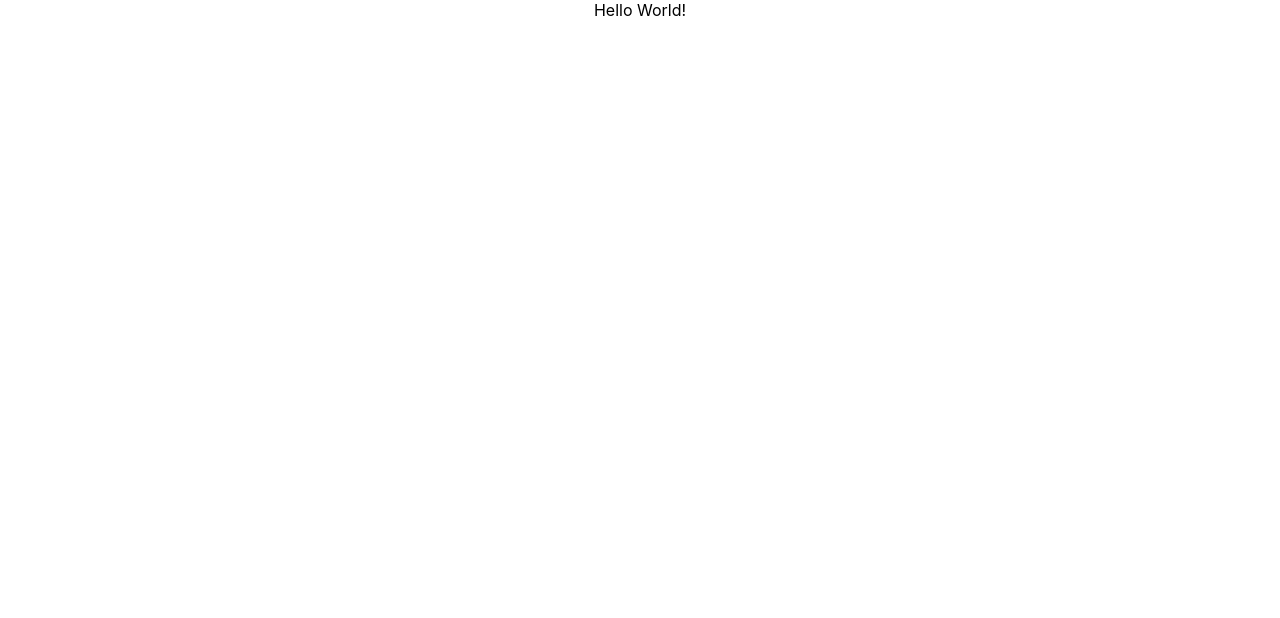
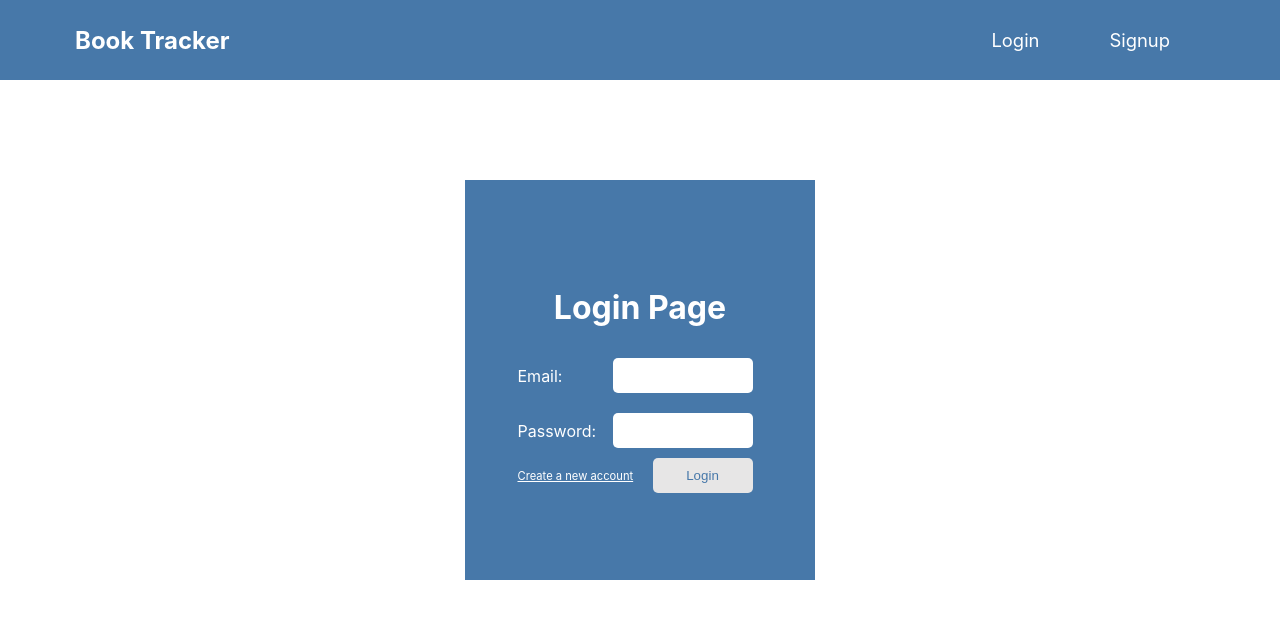
Before and after one commit to alyosha-bar/book-tracker, a React (Create React App) app: page /login in a window 1280 px wide. Shown: the top 618 px of the page. Built offline with nearby package versions, Linux system fonts and the light colour scheme.

Commit message:
login form

```diff
--- a/package.json
+++ b/package.json
@@ -9,6 +9,7 @@
     "@testing-library/user-event": "^13.5.0",
     "react": "^18.3.1",
     "react-dom": "^18.3.1",
+    "react-router-dom": "^6.26.2",
     "react-scripts": "5.0.1",
     "web-vitals": "^2.1.4"
   },
--- a/public/index.html
+++ b/public/index.html
@@ -24,7 +24,7 @@
       work correctly both with client-side routing and a non-root public URL.
       Learn how to configure a non-root public URL by running `npm run build`.
     -->
-    <title>React App</title>
+    <title> Book Tracker </title>
   </head>
   <body>
     <noscript>You need to enable JavaScript to run this app.</noscript>
--- a/src/App.css
+++ b/src/App.css
@@ -1,38 +1,108 @@
-.App {
-  text-align: center;
+
+/* navbar */
+
+.navbar {
+    height: 10vh;
+    background-color: #4778a9;
+    display: flex;
+    justify-content: space-between;
+    align-items: center;
 }
 
-.App-logo {
-  height: 40vmin;
-  pointer-events: none;
+.logo {
+    font-size: 1.5rem;
+    margin-left: 75px;
+    color: white;
 }
 
-@media (prefers-reduced-motion: no-preference) {
-  .App-logo {
-    animation: App-logo-spin infinite 20s linear;
-  }
+.links {
+    display: flex;
+    justify-content: space-around;
+    align-items: center;
+    margin-right: 75px;
 }
 
-.App-header {
-  background-color: #282c34;
-  min-height: 100vh;
+.navbar a {
+    color: white;
+    text-decoration: none;
+    font-size: 1.15rem;
+    padding: 35px;
+}
+
+.navbar a:hover {
+    color: #e7e6e6;
+}
+
+
+/* Login Form */
+.login-page {
   display: flex;
-  flex-direction: column;
+  justify-content: center;
   align-items: center;
-  justify-content: center;
-  font-size: calc(10px + 2vmin);
+  margin: 100px;
+}
+
+.title {
   color: white;
 }
 
-.App-link {
-  color: #61dafb;
+.login-form {
+    display: flex;
+    flex-direction: column;
+    justify-content: center;
+    align-items: center;
+    height: 50vh;
+    width: 25vw;
+    min-width: 350px;
+    background-color: #4778a9;
 }
 
-@keyframes App-logo-spin {
-  from {
-    transform: rotate(0deg);
-  }
-  to {
-    transform: rotate(360deg);
-  }
+.label-group {
+    display: flex;
+    justify-content: space-between;
+    align-items: center;
+    width: 70%;
 }
+
+.login-form label {
+    color: white;
+}
+
+.login-form input {
+    margin: 10px;
+    padding: 10px;
+    width: 120px;
+    border: none;
+    border-radius: 5px;
+}
+
+.btn-group {
+  display: flex;
+  justify-content: space-between;
+  align-items: center;
+  width: 70%;
+}
+
+.btn-group a {
+    color: white;
+    text-decoration: none;
+    font-size: 0.7rem;
+    text-decoration: underline;
+}
+
+.btn-group button {
+    padding: 10px;
+    margin: 0 10px;
+    width: 100px;
+    border: none;
+    border-radius: 5px;
+    background-color: #e7e6e6;
+    color: #4778a9;
+}
+
+.btn-group button:hover {
+  cursor: pointer;
+    background-color: #317536;
+    color: #e7e6e6;
+    border: 0.1px solid #e7e6e6;
+}
--- a/src/App.js
+++ b/src/App.js
@@ -1,9 +1,35 @@
 import './App.css';
+import {
+  BrowserRouter as Router,
+  Routes,
+  Route,
+  Link
+} from "react-router-dom";
+import Home from './components/Home';
+import Login from './components/Login';
+import Signup from './components/Signup';
+import Dashboard from './components/Dashboard';
+import Navbar from './components/Navbar';
+
+
+// make a navbar component
 
 function App() {
   return (
     <div className="App">
-      Hello World!
+      <Router>
+
+        <Navbar />
+
+
+
+        <Routes>
+          <Route path="/" element={<Home />} />
+          <Route path="/login" element={<Login />} />
+          <Route path="/signup" element={<Signup />} />
+          <Route path='/dashboard' element={<Dashboard />} />
+        </Routes>
+      </Router>
     </div>
   );
 }
--- /dev/null
+++ b/src/components/Dashboard.jsx
@@ -0,0 +1,11 @@
+
+
+const Dashboard = () => {
+    return (
+        <div>
+            <h1>Dashboard Page</h1>
+        </div>
+     );
+}
+
+export default Dashboard;
--- /dev/null
+++ b/src/components/Home.jsx
@@ -0,0 +1,19 @@
+// checklist for home page
+// 1. fetch read & unread books
+// 2. display two lists
+
+// 3. make form for new book addition
+
+// 4. marking book read/unread
+
+
+
+const Home = () => {
+    return (
+        <div>
+            <h1>Home Page</h1>
+        </div>
+     );
+}
+
+export default Home;
--- /dev/null
+++ b/src/components/Login.jsx
@@ -0,0 +1,72 @@
+// checklist for login component
+// 1. make a form and send request to the server -  DONE
+// 2. hook up to a user context system
+
+import { useState } from "react";
+import { Link } from "react-router-dom";
+
+const Login = () => {
+
+    const [email, setEmail] = useState('')
+    const [password, setPassword] = useState('')
+
+    const handleSubmit = (e) => {
+        e.preventDefault();
+        console.log('Logging in...')
+
+
+        fetch('/api/login', {
+            method: 'POST',
+            headers: {
+                'Content-Type': 'application/json'
+            },
+            body: JSON.stringify({email, password})
+        }).then((res) => {
+            console.log(res)
+            if(res.ok){
+                console.log('Login successful')
+            } else {
+                console.log('Login failed')
+            }
+        })
+
+        setEmail('')
+        setPassword('')
+    }
+
+
+    return (
+        <div className="login-page">
+            <form className="login-form"  onSubmit={handleSubmit}>
+                <h1 className="title">Login Page</h1>
+
+                <div className="label-group">
+                    <label htmlFor="email"> Email: </label>
+                    <input
+                        type="email"
+                        name="email"
+                        value = {email}
+                        onChange={(e) => setEmail(e.target.value)}
+                    />
+                </div>
+
+                <div className="label-group">
+                    <label htmlFor="password"> Password: </label>
+                    <input
+                        type="password"
+                        name="password"
+                        value = {password}
+                        onChange={(e) => setPassword(e.target.value)}
+                    />
+                </div>
+
+                <div className="btn-group">
+                    <Link to='/signup'> Create a new account </Link>
+                    <button type="submit"> Login </button>
+                </div>
+            </form>
+        </div>
+     );
+}
+
+export default Login;
--- /dev/null
+++ b/src/components/Navbar.jsx
@@ -0,0 +1,25 @@
+import { Link } from "react-router-dom";
+
+const Navbar = () => {
+
+    const user = null;
+
+    return (
+        <nav className='navbar'>
+            <h2 className="logo"> Book Tracker </h2>
+
+            {user ?
+                <div className='links'>
+                    <Link to='/'> Home </Link>
+                    <Link to='/dashboard'> Dashboard </Link>
+                </div>
+             : <div className="links">
+                    <Link to='/login'> Login </Link>
+                    <Link to='/signup'> Signup </Link>
+                </div>
+            }
+        </nav>
+    );
+}
+
+export default Navbar;
--- /dev/null
+++ b/src/components/Signup.jsx
@@ -0,0 +1,15 @@
+// checklist for singup component
+// 1. make a form and send request to the server
+// 2. hook up to a user context system
+
+
+
+const Signup = () => {
+    return (
+        <div>
+            <h1>Signup Page</h1>
+        </div>
+     );
+}
+
+export default Signup;
```
Also changed, not shown: 1 other file (tests, documents, lock files or other folders).
